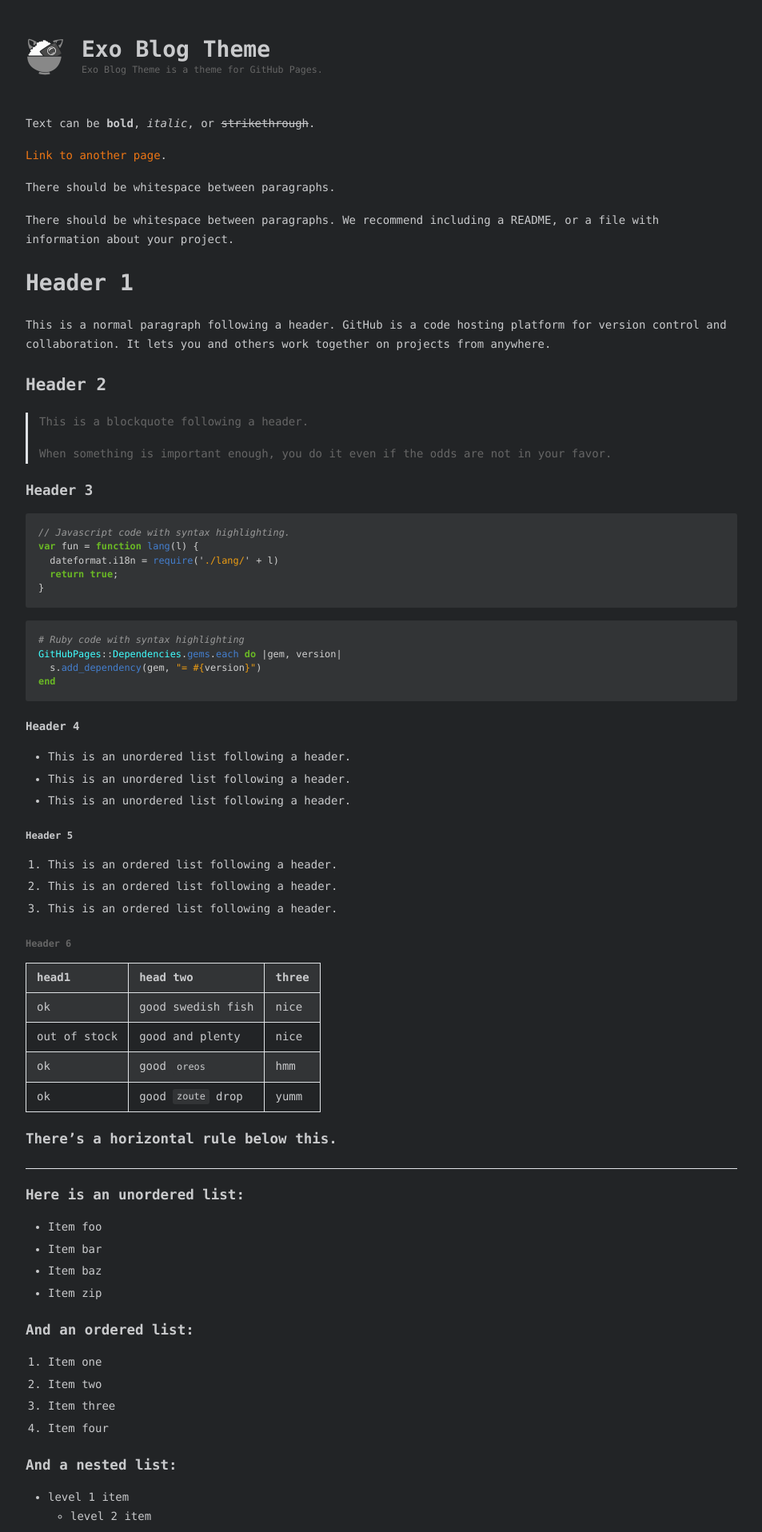
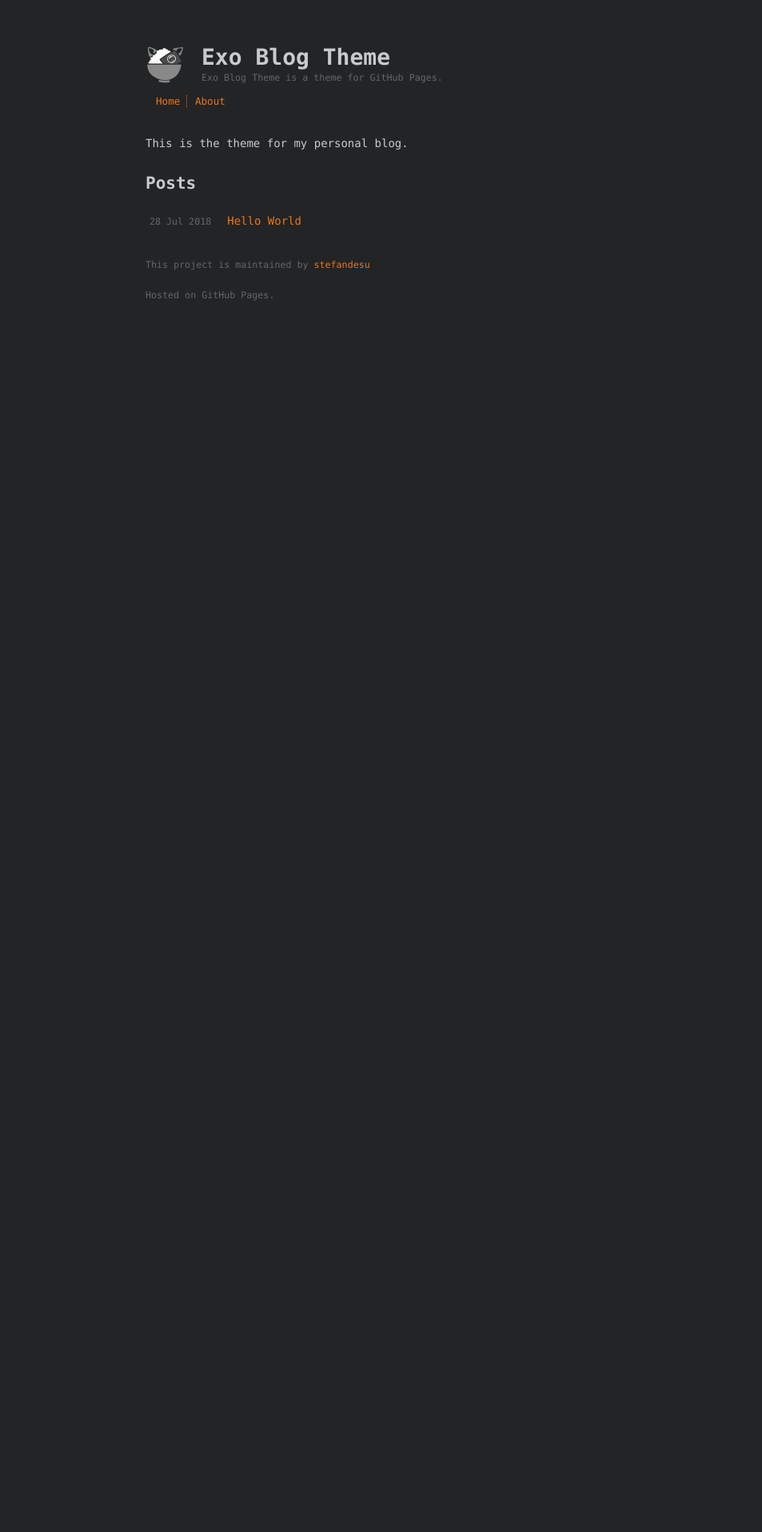
Before and after one commit to stefandesu/exo-blog-theme, a Jekyll site: the page built from index.html, in a window 1280 px wide. Shown: the top 1916 px of the page at 80% size, without its empty margins (163-1116 px from the left). Built offline with Jekyll 4.4.1, drawn with Linux system fonts in a browser that asks for light colours; the list of posts is cut into pages by our own code; after the commit the page ends 900 px from its top, so only the background shows below that; some of the changed text lies outside the part shown.

Commit message:
Change a lot of things

```diff
--- a/_config.yml
+++ b/_config.yml
@@ -1,3 +1,26 @@
 title: Exo Blog Theme
 logo: /assets/img/logo.png
 description: Exo Blog Theme is a theme for GitHub Pages.
+permalink: pretty
+plugins: [jekyll-paginate, jekyll-redirect-from]
+paginate: 10
+paginate_path: "/page/:num/"
+defaults:
+  -
+    scope:
+      path: ""
+      type: posts
+    values:
+      layout: post
+  -
+    scope:
+      path: ""
+    values:
+      layout: page
+navigation:
+  -
+    name: Home
+    url: /
+  -
+    name: About
+    url: /about/
--- a/_layouts/default.html
+++ b/_layouts/default.html
@@ -16,14 +16,29 @@
   <body>
     <div class="wrapper">
       <header>
+        <div id="header-top">
+          <a href="{{ "/" | absolute_url }}">
             {% if site.logo %}
             <div id="logo">
               <img src="{{site.logo | relative_url}}" width="50px">
             </div>
             {% endif %}
             <div id="title">
-          <h1><a href="{{ "/" | absolute_url }}">{{ site.title | default: site.github.repository_name }}</a></h1>
+              <h1>{{ site.title | default: site.github.repository_name }}</h1>
               <small>{{ site.description | default: site.github.project_tagline }}</small>
+            </div>
+          </a>
+        </div>
+        <div id="navigation">
+          {% if site.navigation.size > 0 %}
+            {% for item in site.navigation %}
+            <span class="navigation-item">
+              <a href="{{ item.url | relative_url }}">
+                {{ item.name | escape }}
+              </a>
+            </span>
+            {% endfor %}
+          {% endif %}
         </div>
       </header>
       <section class="markdown-body">
--- /dev/null
+++ b/_layouts/home.html
@@ -0,0 +1,41 @@
+---
+layout: default
+---
+
+<div class="home">
+  {% if page.title %}
+    <h1>{{ page.title }}</h1>
+  {% endif %}
+
+  {{ content }}
+
+  {% if paginator.posts.size > 0 %}
+    <h2>{{ page.list_title | default: "Posts" }}</h2>
+    <ul class="post-list">
+      {% for post in paginator.posts %}
+      <li class="post-list-item">
+        <div class="post-list-meta"><small>{{ post.date | date_to_string }}</small></div>
+        <a class="post-list-link" href="{{ post.url | relative_url }}">
+          {{ post.title | escape }}
+        </a>
+      </li>
+      {% endfor %}
+    </ul>
+  {% endif %}
+  <!-- Pagination links -->
+  {% if paginator.total_pages > 1 %}
+  <div class="pagination">
+    <div class="pagination-arrow">
+      {% if paginator.previous_page %}
+      <a href="{{ paginator.previous_page_path }}"><i class="icon-angle-left"></i></a>
+      {% endif %}
+    </div>
+    <div class="pagination-page">Page {{ paginator.page }} of {{ paginator.total_pages }}</div>
+    <div class="pagination-arrow">
+      {% if paginator.next_page %}
+      <a href="{{ paginator.next_page_path }}" class="next"><i class="icon-angle-right"></i></a>
+      {% endif %}
+    </div>
+  </div>
+  {% endif %}
+</div>
--- a/index.md
+++ b/_posts/2018-07-28-hello-world.md
@@ -1,5 +1,8 @@
 ---
-layout: default
+layout: post
+title: Hello World
+author: Stefan Peters
+redirect_from: hello/
 ---
 
 Text can be **bold**, _italic_, or ~~strikethrough~~.
--- a/assets/css/style.css
+++ b/assets/css/style.css
@@ -10,7 +10,7 @@ Side color: #666
 body {
   box-sizing: border-box;
   min-width: 200px;
-  max-width: 980px;
+  max-width: 700px;
   margin: 0 auto;
   padding: 45px;
   background-color: #222426;
@@ -21,6 +21,10 @@ body {
   line-height: 1.725;
   -webkit-font-smoothing: antialiased;
   text-rendering: geometricPrecision;
+}
+
+.wrapper {
+  margin: 10px;
 }
 
 small {
@@ -48,18 +52,21 @@ a:hover, a:active {
 }
 
 header {
+  margin: 0 0 30px 0;
+}
+
+#header-top > a {
   display: flex;
-  margin: 0 0 40px 0;
 }
 
 #logo {
   flex: none;
   margin-right: 20px;
 }
-header #logo {
+#header-top #logo {
   filter: grayscale(100%);
 }
-header:hover #logo {
+#header-top:hover #logo {
   filter: none;
 }
 #title {
@@ -69,6 +76,50 @@ header:hover #logo {
 #title h1 {
   margin: 0;
 }
-#title a {
+#header-top a {
   color: #C9CACC;
 }
+
+#navigation {
+  font-size: 0.9em;
+  margin: 3px;
+}
+.navigation-item {
+  padding-left: 10px;
+}
+.navigation-item:not(:last-child) {
+  border-right: 1px dotted #ED7615;
+}
+
+/* Home */
+.home > h1:first {
+  color: #ED7615;
+}
+.post-list {
+  list-style-type: none;
+  padding-left: 5px !important;
+}
+.post-list-item {
+  display: flex;
+}
+.post-list-meta {
+  margin-right: 20px;
+}
+.pagination {
+  display: flex;
+  font-size: 0.9em;
+}
+.pagination-arrow {
+  width: 40px;
+  font-weight: 700;
+  text-align: center;
+}
+
+/* Posts */
+.post-title {
+  margin-bottom: -10px !important;
+  color: #ED7615;
+}
+.post-content {
+  margin: 30px 0;
+}
--- /dev/null
+++ b/index.html
@@ -0,0 +1,5 @@
+---
+layout: home
+---
+
+This is the theme for my personal blog.
```
Also changed, not shown: _layouts/post.html (+11 -0 lines), about/index.md (added, +4 -0 lines), exo-blog-theme.gemspec. Lines whose indentation alone changed are shown as unchanged.
